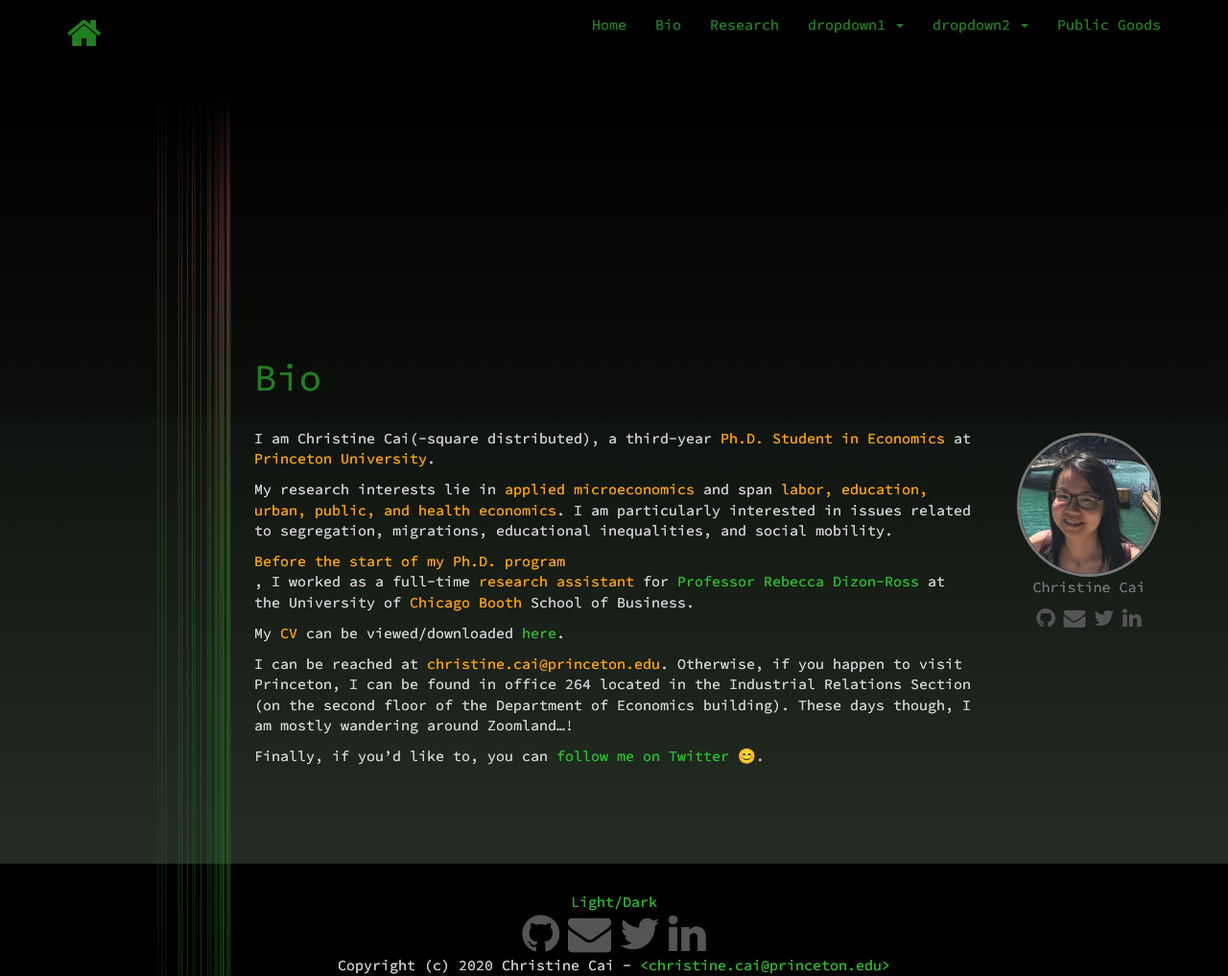
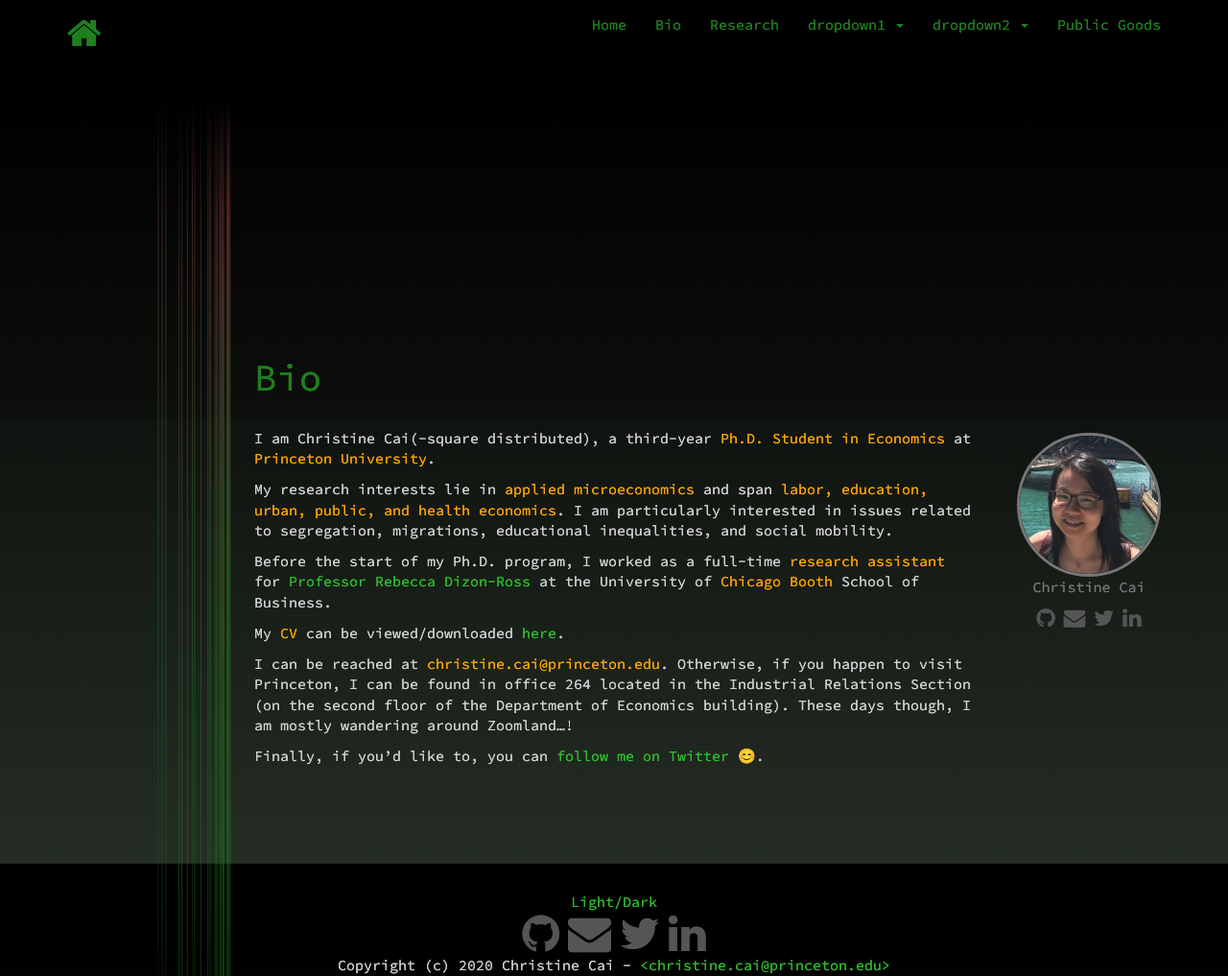
Before and after one commit to christinecai/website, a Jekyll site: the page built from _items/Bio.md, in a window 1280 px wide and 1017 px high. Shown: the whole window at 96% size. Built offline with Jekyll 4.4.1, drawn with Linux system fonts in a browser that asks for light colours; nearby versions of some CDN libraries.

Commit message:
Update Bio.md

```diff
--- a/_items/Bio.md
+++ b/_items/Bio.md
@@ -8,7 +8,7 @@ I am Christine Cai(-square distributed), a third-year <font color="orange">Ph.D.
 
 My research interests lie in <font color="orange">applied microeconomics</font> and span <font color="orange">labor, education, urban, public, and health economics</font>. I am particularly interested in issues related to segregation, migrations, educational inequalities, and social mobility.
 
-<font color="orange">Before the start of my Ph.D. program</font>, I worked as a full-time <font color="orange">research assistant</font> for <a href="http://faculty.chicagobooth.edu/rebecca.dizon-ross/">Professor Rebecca Dizon-Ross</a> at the University of <font color="orange">Chicago Booth</font> School of Business.
+Before the start of my Ph.D. program, I worked as a full-time <font color="orange">research assistant</font> for <a href="http://faculty.chicagobooth.edu/rebecca.dizon-ross/">Professor Rebecca Dizon-Ross</a> at the University of <font color="orange">Chicago Booth</font> School of Business.
 
 My <font color="orange">CV</font> can be viewed/downloaded <a href="/assets/pdf/Christine_Cai_CV.pdf">here</a>.
 
```
